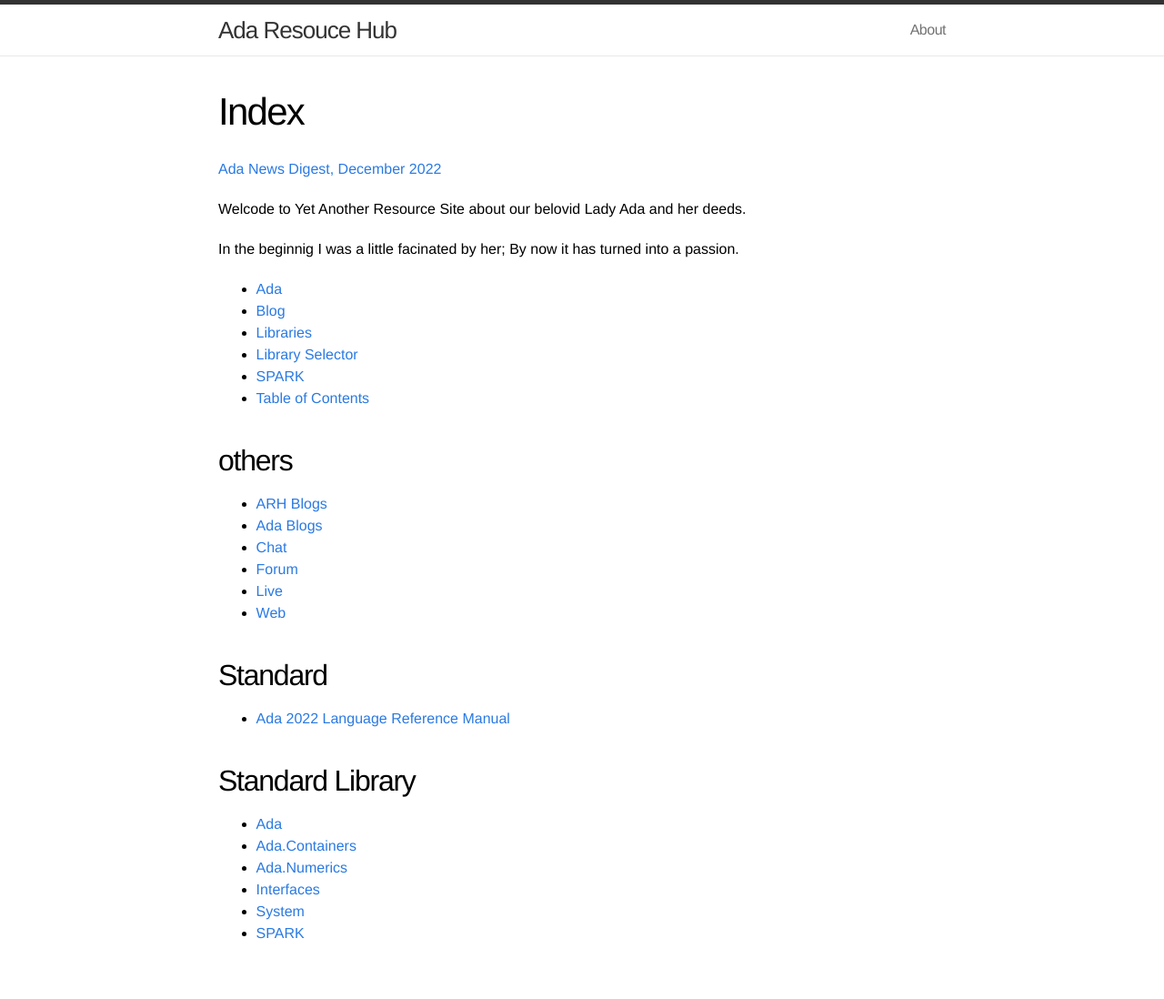
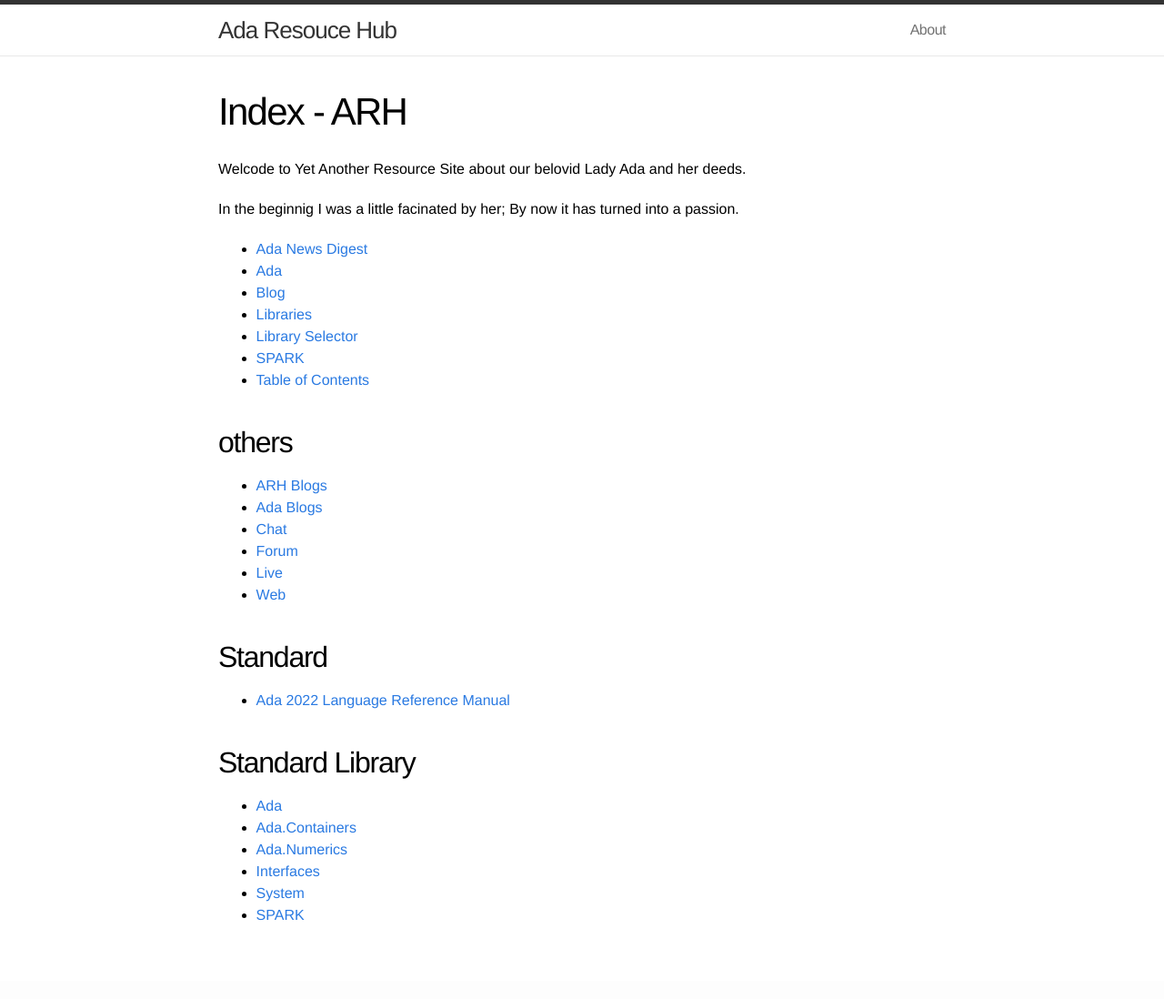
Before and after one commit to the-ARH/the-ARH.github.io, a Jekyll site: the page built from index.md, in a window 1280 px wide. Shown: the whole page at 91% size. Built offline with Jekyll 4.4.1, drawn with Linux system fonts in a browser that asks for light colours.

Commit message:
Ada News Digest

```diff
--- a/index.md
+++ b/index.md
@@ -1,15 +1,14 @@
 ---
 layout: page
-title: Index
+title: Index - ARH
 ---
-
-[Ada News Digest, December 2022](https://www.youtube.com/watch?v=r6sPwIcygHk)
 
 Welcode to Yet Another Resource Site about our belovid Lady Ada and her deeds.
 
 In the beginnig I was a little facinated by her; By now it has turned into
 a passion.
 
+- [Ada News Digest](/ANG/)
 - [Ada](/ada/)
 - [Blog](/blog/)
 - [Libraries](/libraries/)
```
